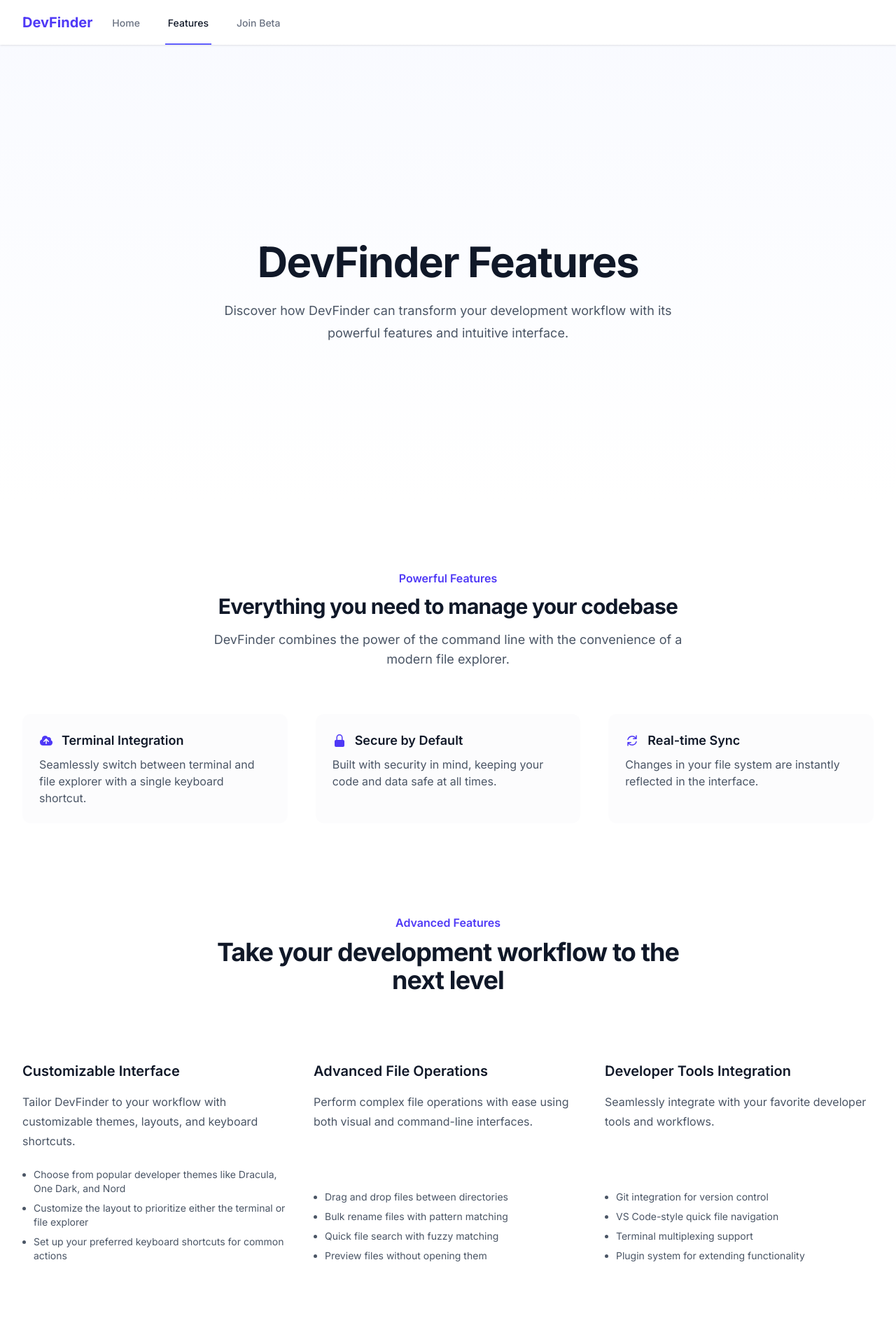
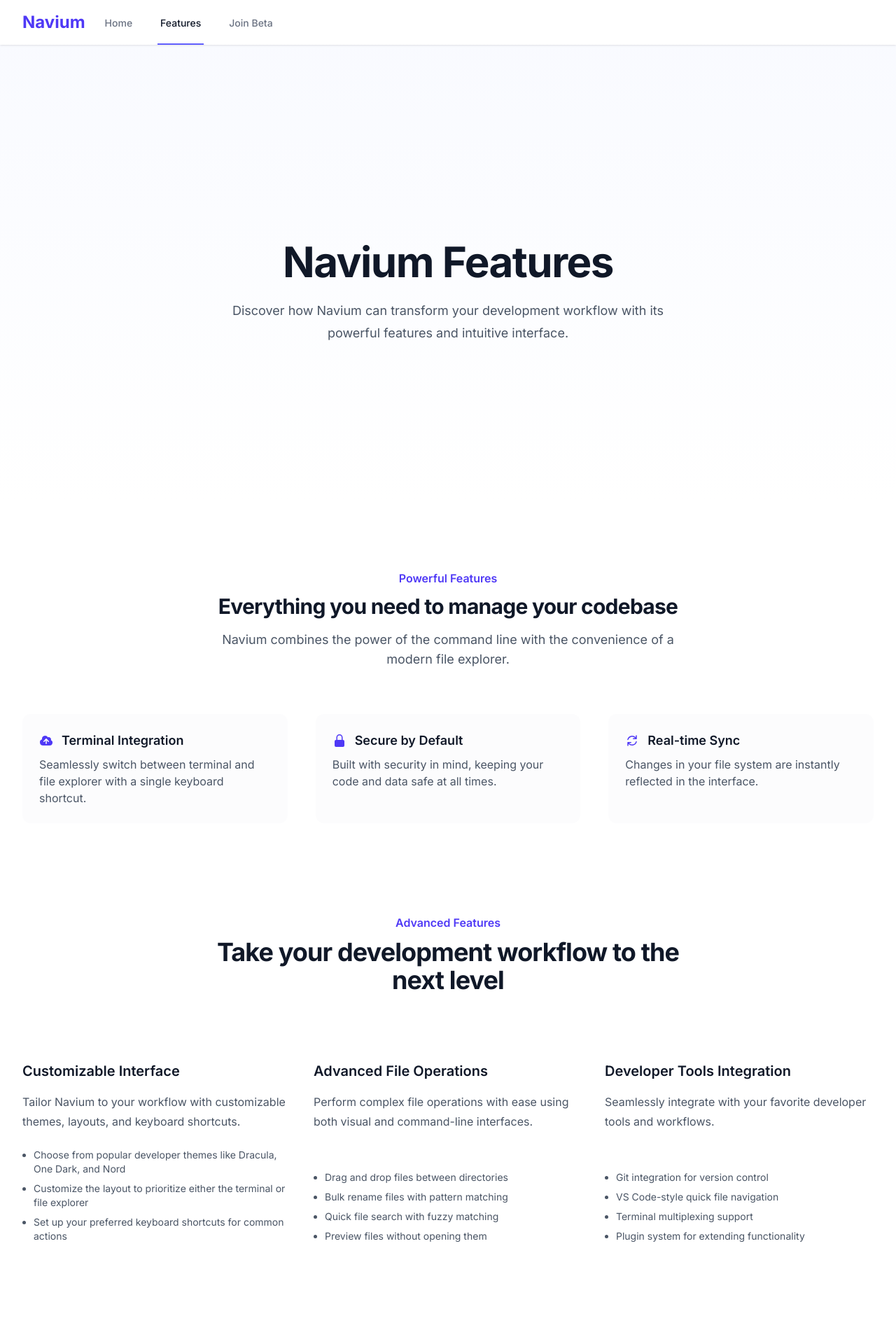
Before and after one commit to K3NTAW/devfinder-demo, a Next.js app: page /features in a window 1280 px wide. Shown: the top 1920 px of the page at 70% size. Built offline with nearby package versions, Linux system fonts and the light colour scheme.

Commit message:
feature: name change from devfinder to navium | Kenta Waibel

```diff
--- a/package.json
+++ b/package.json
@@ -1,5 +1,5 @@
 {
-  "name": "devfinder-demo",
+  "name": "navium-demo",
   "version": "0.1.0",
   "private": true,
   "scripts": {
--- a/src/app/beta/page.tsx
+++ b/src/app/beta/page.tsx
@@ -1,4 +1,5 @@
 import BetaSignup from '@/components/BetaSignup';
+import { Metadata } from 'next';
 
 export default function BetaPage() {
   return (
@@ -8,10 +9,10 @@
           <div className="mx-auto max-w-2xl py-32 sm:py-48 lg:py-56">
             <div className="text-center">
               <h1 className="text-4xl font-bold tracking-tight text-gray-900 sm:text-6xl">
-                Join the DevFinder Beta
+                Join the Navium Beta
               </h1>
               <p className="mt-6 text-lg leading-8 text-gray-600">
-                Be among the first to experience the future of developer file management. Help us shape DevFinder into the perfect tool for developers.
+                Be among the first to experience the future of developer file management. Help us shape Navium into the perfect tool for developers.
               </p>
             </div>
           </div>
@@ -25,3 +26,8 @@
     </main>
   );
 }
+
+export const metadata: Metadata = {
+  title: 'Join the Navium Beta',
+  description: 'Be among the first to experience the future of developer file management. Help us shape Navium into the perfect tool for developers.',
+};
--- a/src/app/features/page.tsx
+++ b/src/app/features/page.tsx
@@ -1,9 +1,10 @@
 import Features from '@/components/Features';
+import { Metadata } from 'next';
 
 const additionalFeatures = [
   {
     name: 'Customizable Interface',
-    description: 'Tailor DevFinder to your workflow with customizable themes, layouts, and keyboard shortcuts.',
+    description: 'Tailor Navium to your workflow with customizable themes, layouts, and keyboard shortcuts.',
     details: [
       'Choose from popular developer themes like Dracula, One Dark, and Nord',
       'Customize the layout to prioritize either the terminal or file explorer',
@@ -40,10 +41,10 @@
           <div className="mx-auto max-w-2xl py-32 sm:py-48 lg:py-56">
             <div className="text-center">
               <h1 className="text-4xl font-bold tracking-tight text-gray-900 sm:text-6xl">
-                DevFinder Features
+                Navium Features
               </h1>
               <p className="mt-6 text-lg leading-8 text-gray-600">
-                Discover how DevFinder can transform your development workflow with its powerful features and intuitive interface.
+                Discover how Navium can transform your development workflow with its powerful features and intuitive interface.
               </p>
             </div>
           </div>
@@ -84,3 +85,8 @@
     </main>
   );
 }
+
+export const metadata: Metadata = {
+  title: 'Features - Navium',
+  description: 'Tailor Navium to your workflow with customizable themes, layouts, and keyboard shortcuts.',
+};
--- a/src/app/layout.tsx
+++ b/src/app/layout.tsx
@@ -7,7 +7,7 @@
 const inter = Inter({ subsets: ["latin"] });
 
 export const metadata: Metadata = {
-  title: "DevFinder - The Developer's File Explorer",
+  title: "Navium - The Developer's File Explorer",
   description: "A modern file explorer and terminal hybrid designed specifically for developers. Experience the perfect blend of command-line power and visual file management.",
 };
 
--- a/src/components/Features.tsx
+++ b/src/components/Features.tsx
@@ -12,7 +12,7 @@
             Everything you need to manage your codebase
           </p>
           <p className="mt-4 text-base sm:text-lg leading-7 text-gray-600">
-            DevFinder combines the power of the command line with the convenience of a modern file explorer.
+            Navium combines the power of the command line with the convenience of a modern file explorer.
           </p>
         </div>
         <div className="mx-auto mt-8 sm:mt-12 lg:mt-16 max-w-2xl sm:max-w-4xl lg:max-w-none">
--- a/src/components/Footer.tsx
+++ b/src/components/Footer.tsx
@@ -17,7 +17,7 @@
         </div>
         <div className="mt-8 md:order-1 md:mt-0">
           <p className="text-center text-xs leading-5 text-gray-500">
-            &copy; {new Date().getFullYear()} DevFinder. All rights reserved.
+            &copy; {new Date().getFullYear()} Navium. All rights reserved.
           </p>
         </div>
       </div>
--- a/src/components/Hero.tsx
+++ b/src/components/Hero.tsx
@@ -11,8 +11,8 @@
           <h1 className="mt-10 text-4xl font-bold tracking-tight text-gray-900 sm:text-6xl">
             The Developer&apos;s File Explorer
           </h1>
-          <p className="mt-6 text-xl leading-8 text-gray-600">
-            Experience the perfect blend of command-line power and visual file management. DevFinder brings the best of both worlds to your development workflow.
+          <p className="mt-6 text-lg leading-8 text-gray-600">
+            Experience the perfect blend of command-line power and visual file management. Navium brings the best of both worlds to your development workflow.
           </p>
           <div className="mt-10 flex items-center gap-x-6">
             <a
--- a/src/components/Navigation.tsx
+++ b/src/components/Navigation.tsx
@@ -14,8 +14,8 @@
         <div className="flex h-16 justify-between">
           <div className="flex">
             <div className="flex flex-shrink-0 items-center">
-              <Link href="/" className="text-xl font-bold text-indigo-600">
-                DevFinder
+              <Link href="/" className="text-2xl font-bold text-indigo-600">
+                Navium
               </Link>
             </div>
             <div className="hidden sm:ml-6 sm:flex sm:space-x-8">
```
Also changed, not shown: 1 other file (tests, documents, lock files or other folders).
